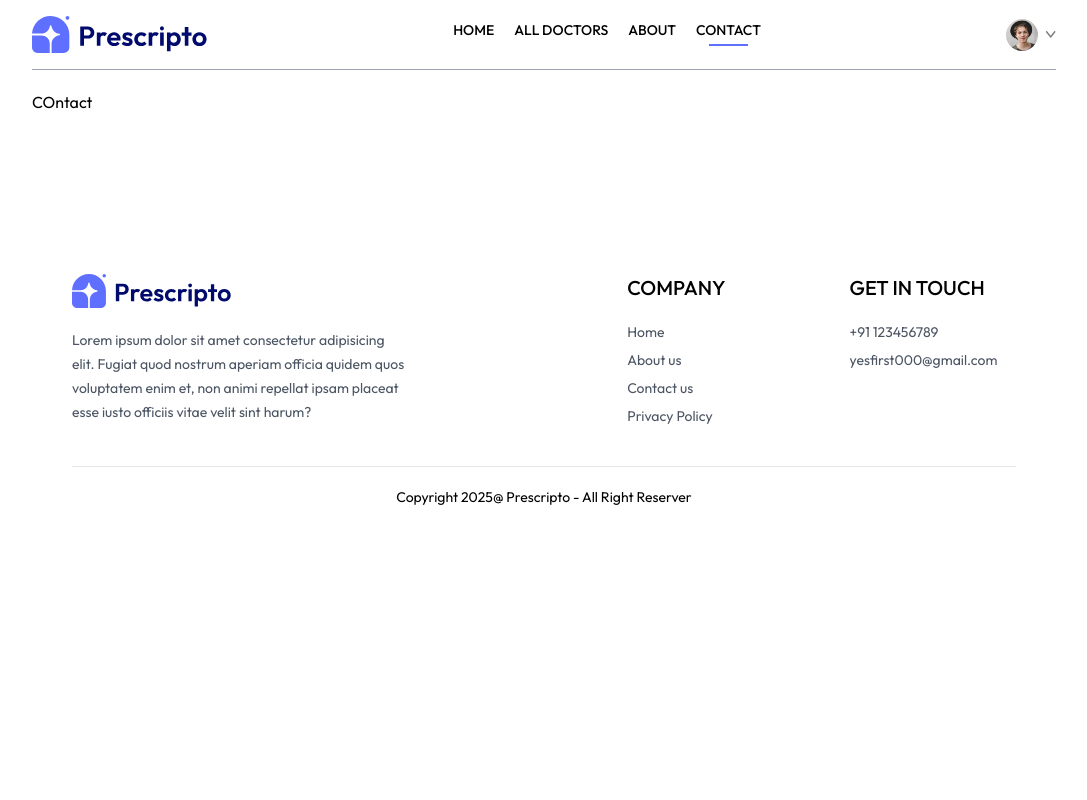
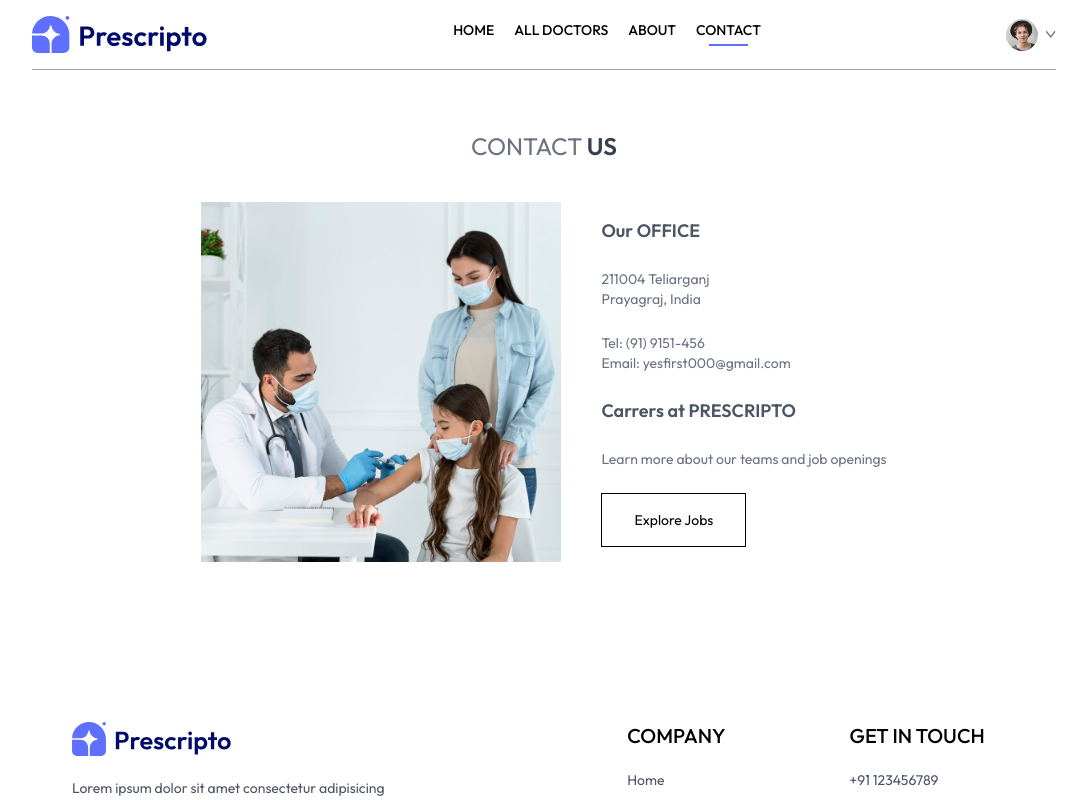
Before and after one commit to Ritesh-977/Dr_Appointment, a React (Vite) app in the folder frontend/: page /contact in a window 1280 px wide. Shown: the top 800 px of the page, without its empty margins (96-1183 px from the left). Built offline with nearby package versions, Linux system fonts and the light colour scheme.

Commit message:
ContactPage

```diff
--- a/frontend/src/pages/Contact.jsx
+++ b/frontend/src/pages/Contact.jsx
@@ -1,9 +1,24 @@
 import React from 'react'
+import { assets } from './../assets/assets';
 
 const Contact = () => {
   return (
     <div>
-      COntact
+     <div className='text-center text-2xl pt-10 text-gray-500'>
+       <p> CONTACT <span className='text-gray-700 font-semibold'> US </span></p>
+     </div>
+     <div className='my-10 flex fflex-col justify-center md:flex-row gap-10 mb-18 text-sm'>
+       <img className='w-full md:max-w-[360px]' src={assets.contact_image} alt="" />
+
+       <div className='flex flex-col justify-center items-start gap-6'>
+        <p className='font-semibold text-lg text-gray-600'>Our OFFICE</p>
+        <p className='text-gray-500'>211004 Teliarganj <br /> Prayagraj, India</p>
+        <p className='text-gray-500'>Tel: (91) 9151-456 <br /> Email: yesfirst000@gmail.com</p>
+        <p className='font-semibold text-lg text-gray-600'>Carrers at PRESCRIPTO</p>
+        <p className='text-gray-500'>Learn more about our teams and job openings</p>
+        <button className='border border-black px-8 py-4 text-sm hover:bg-black hover:text-white transition-all duration-500'> Explore Jobs</button>
+       </div>
+     </div>
     </div>
   )
 }
```
